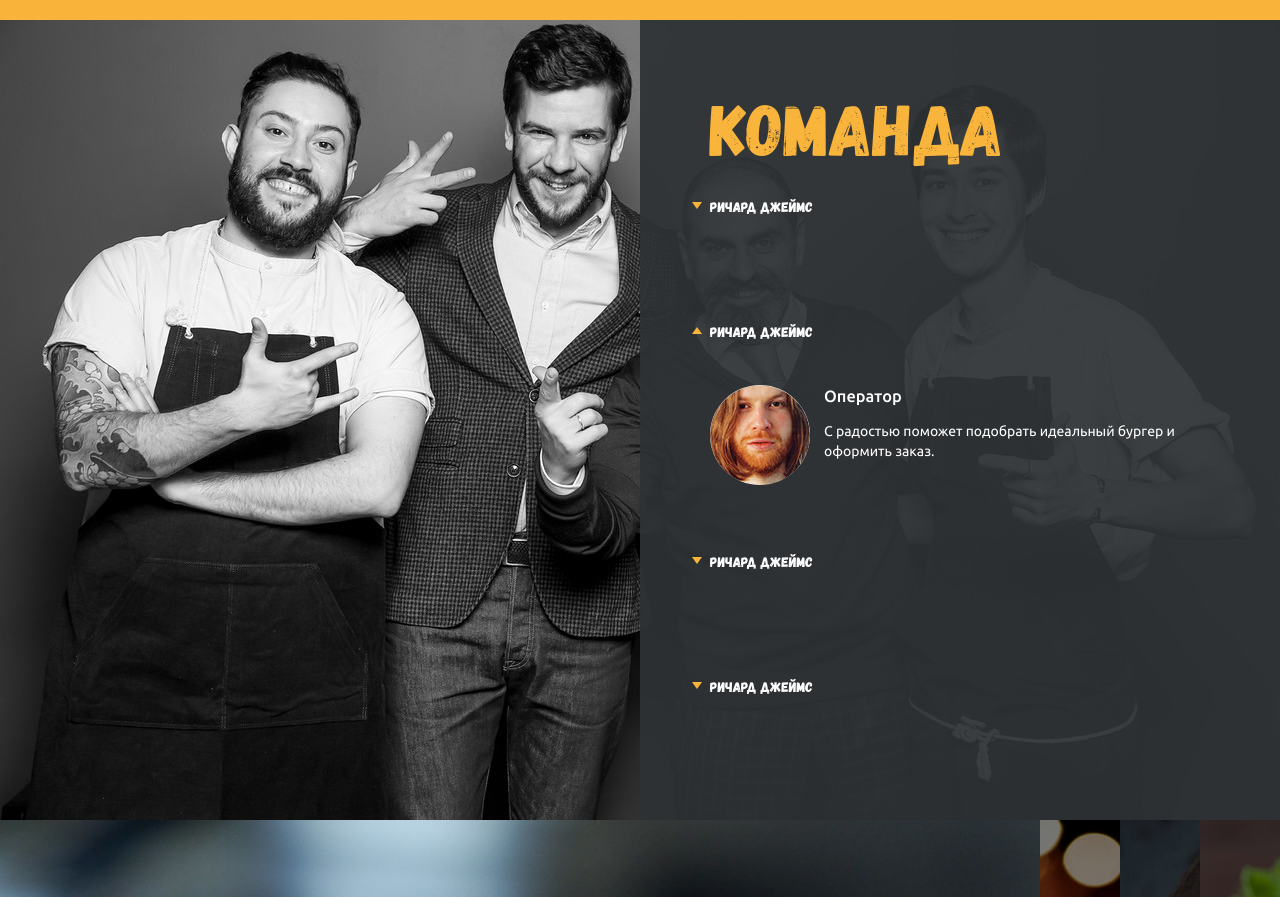
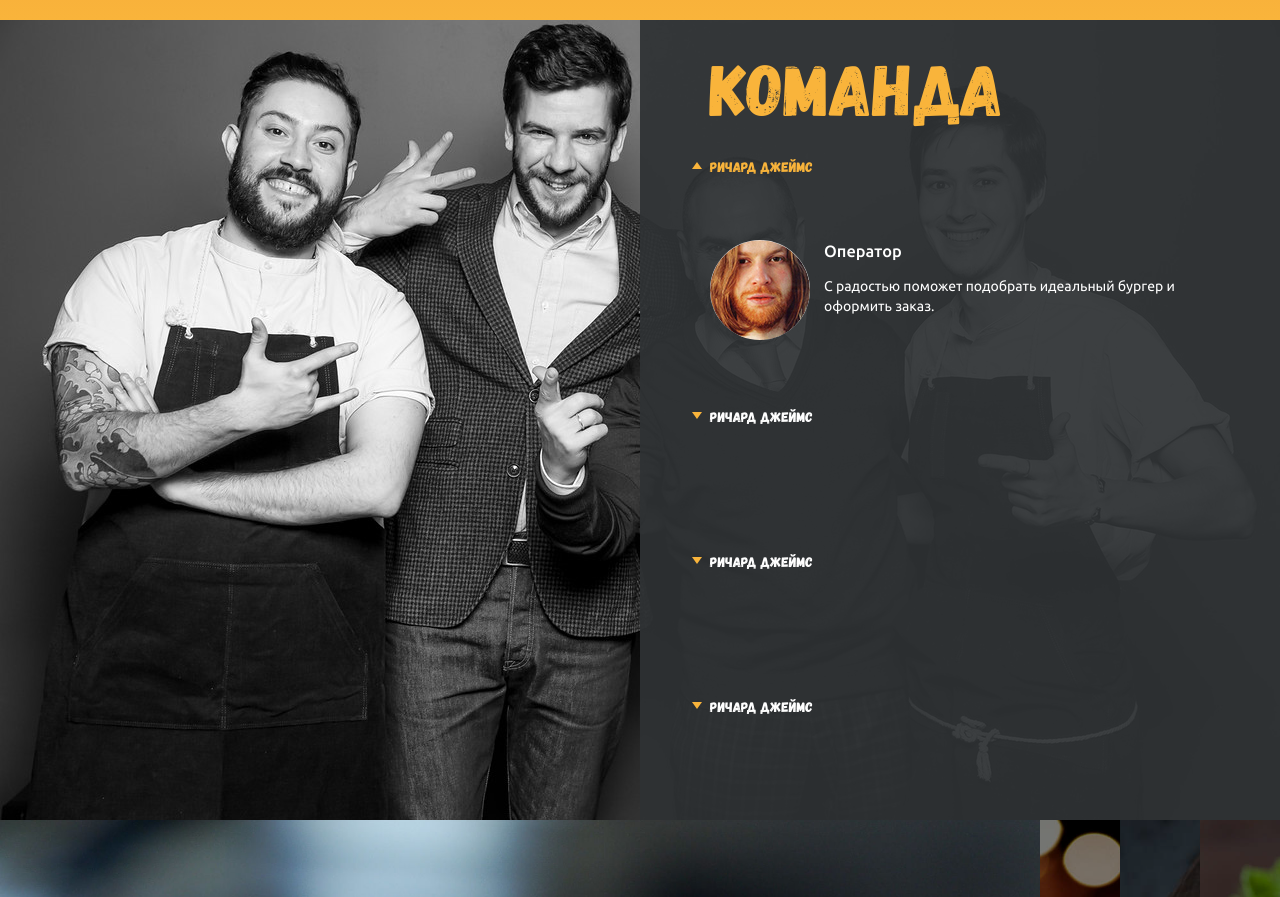
Before and after one commit to bahir24/MrBurger, a plain HTML site: page index.html in a window 1280 px wide. Shown: the part 2380-3277 px from the top of the page. Drawn offline with Linux system fonts and the light colour scheme.

Commit message:
accordeon_prepare

```diff
--- a/css/blocks/team.scss
+++ b/css/blocks/team.scss
@@ -13,6 +13,7 @@
   bottom: 0;
   width: 50%;
   background: rgba($gray, .93);
+
   @include tablets {
     width: 100%;
   }
@@ -20,6 +21,7 @@
 
 .team__content {
   padding-left: rem(70px);
+
   @include tablets {
     text-align: center;
     padding: 0 rem(10px);
@@ -28,36 +30,39 @@
 
 .team__accordeon-item {
   margin-bottom: rem(40px);
+
   &:last-child {
     margin-bottom: 0;
   }
+
+  @include tablets {
+    margin-bottom: 0;
+  }
+
   @include phones {
     margin-bottom: rem(10px);
   }
 }
 
+.item__active {
+  color: #fff;
   .team__accordeon-name {
-  font-size: rem(14px);
-  margin-bottom: rem(40px);
-  cursor: pointer;
-  &:last-child {
-    margin-bottom: 0;
-  }
-  &:active {
     color: $orange;
-  }
-  @include tablets() {
-    font-size: rem(25px);
+    &:before {
+      transform: rotate(180deg);
     }
   }
-
+}
   .team__accordeon-name {
     color: #fff;
     text-decoration: none;
     position: relative;
     display: inline-flex;
-  margin-bottom: rem(20px);
     align-items: center;
+    cursor: pointer;
+    font-size: rem(14px);
+    margin-bottom: rem(40px);
+
     &:before,
     &:after {
       content: "";
@@ -68,6 +73,7 @@
       width: 0;
       height: 0;
     }
+
     &:before {
       border-top: rem(7px) solid $orange;
       border-left: rem(5px) solid transparent;
@@ -76,6 +82,7 @@
       transform: rotate(0deg);
       transition: .3s;
     }
+
     &:after {
       display: none;
       border-bottom: rem(7px) solid $orange;
@@ -83,36 +90,41 @@
       border-right: rem(5px) solid transparent;
       border-top: 0px solid transparent;
     }
+
+    @include tablets {
+      margin-bottom: 0;
+      font-size: rem(25px);
+    }
+    .team__accordeon-description {
+     height: 100%;
     }
 
-.team__accordeon-description {
-  display: none;
   }
 
-.item__active {
-  color: #fff;
-  .team__accordeon-name {
-    &:before {
-    transform: rotate(180deg);
-    }
-  }
+
 .team__accordeon-description {
     display: flex;
+    flex: 1;
+    overflow: hidden;
+    height: 0;
     width: 100%;
-    flex: 1;
     font-family: Ubuntu;
     font-size: rem(14px);
-
     @include tablets {
       align-items: center;
       flex-direction: column;
   }
 }
+
+.item__active {
+  .team__accordeon-description {
+    height: 100%;
   }
+}
+
 
 .team__accordeon-icon {
   text-align: center;
-
 }
 
 .team__accordeon-pic {
@@ -125,6 +137,7 @@
   text-align: left;
   padding-left: rem(14px);
   width: 70%;
+
   @include tablets {
     text-align: center;
   }
--- a/index.html
+++ b/index.html
@@ -207,18 +207,17 @@
           <text class='kkal__head' x="15" y="75">ККАЛ</text>
         </svg>
 
-
       </div>
-
-
     </section>
 
     <section class="section team">
       <div class="team__screen">
         <div class="team__content">
           <h1 class="screen-head">Команда</h1>
+
           <ul class="team__accordeon">
-            <li class="team__accordeon-item">
+            <li class="team__accordeon-item  item__active">
+
               <a class="team__accordeon-name screen-head" href="#">Ричард Джеймс</a>
               <div class="team__accordeon-description">
                 <div class="team__accordeon-icon">
@@ -231,7 +230,8 @@
                 </div>
               </div>
             </li>
-            <li class="team__accordeon-item item__active">
+            <li class="team__accordeon-item">
+
               <a class="team__accordeon-name screen-head" href="#">Ричард Джеймс</a>
               <div class="team__accordeon-description">
                 <div class="team__accordeon-icon">
```
Also changed, not shown: css/base/main-dist.css, css/base/main.css, 2 other files. Lines whose indentation alone changed are shown as unchanged.
